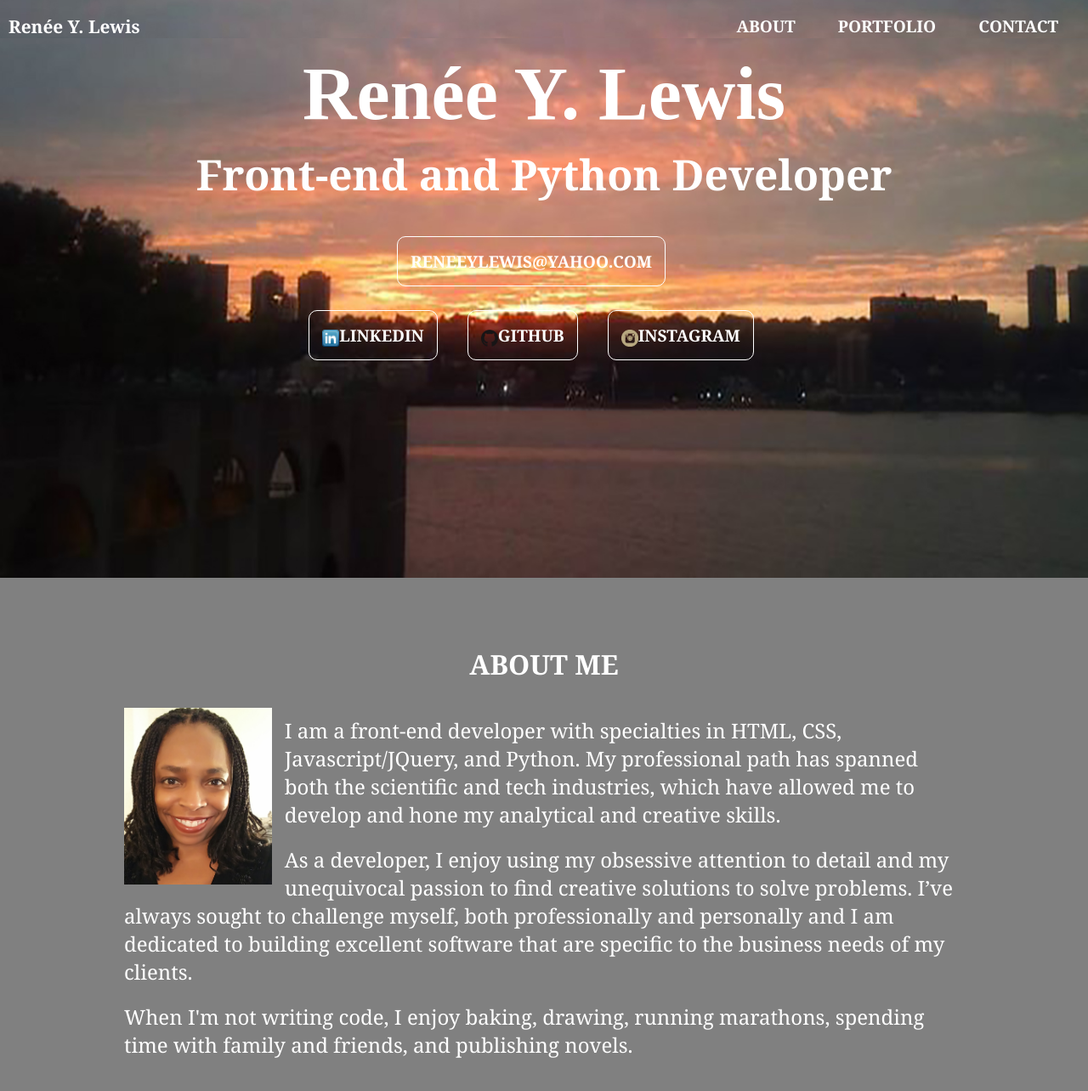
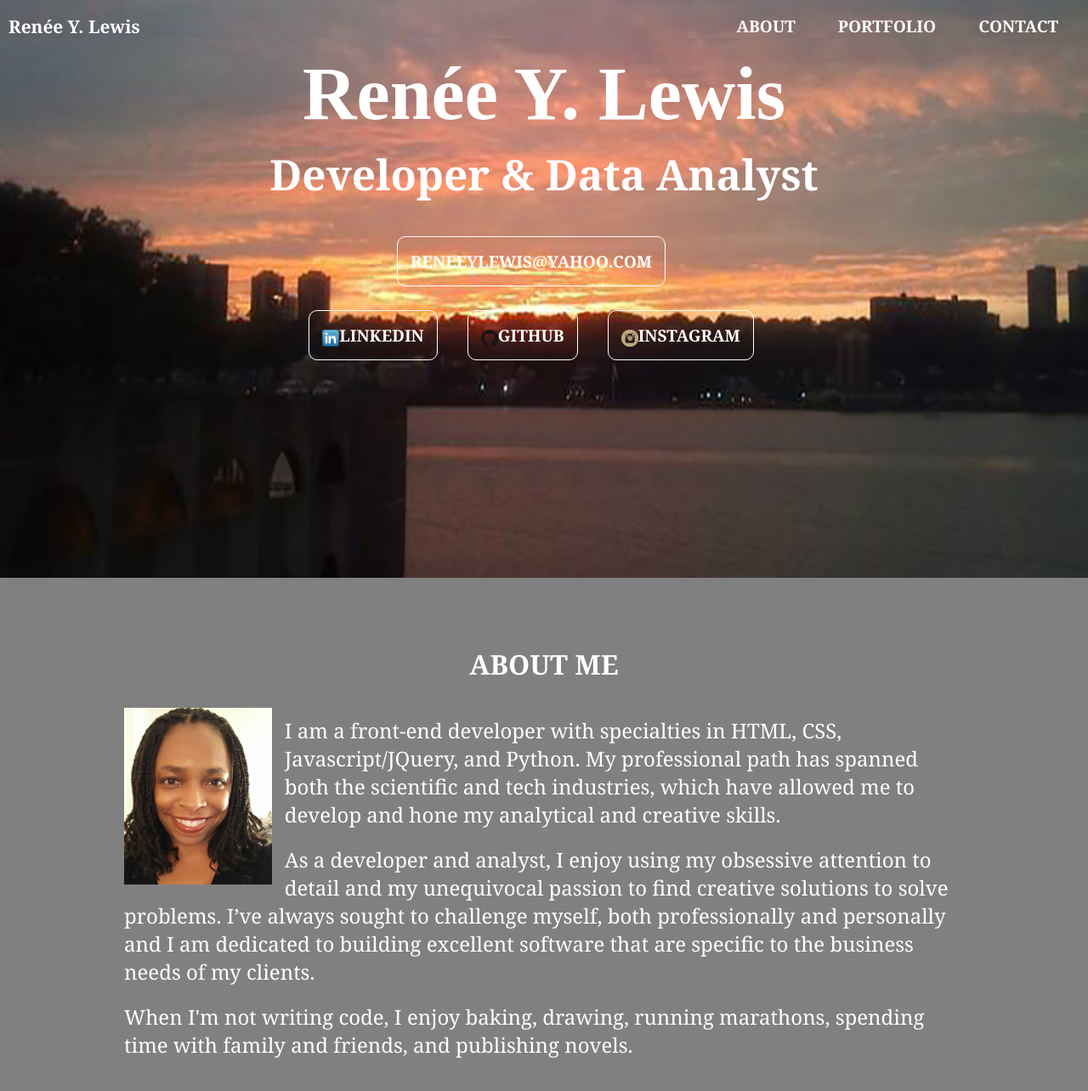
Before and after one commit to reneeylewis/developer-portfolio, a plain HTML site: page index.html in a window 1280 px wide. Shown: the top 1284 px of the page at 85% size. Drawn offline with Linux system fonts and the light colour scheme; a web font is replaced by a local one.

Commit message:
updated header text

```diff
--- a/index.html
+++ b/index.html
@@ -3,10 +3,10 @@
 <head>
 	<meta charset="UTF-8">
     <meta http-equiv="X-UA-Compatible" content="IE=edge">
-    <title>Renée Y. Lewis: Front-end & Python Developer</title>
+    <title>Renée Y. Lewis: Developer & Data Analyst</title>
     <meta name="viewport" content="width=device-width, initial-scale=1">
     <meta name="description" content="Renée Y. Lewis: Front-end & Python Developer">
-    <meta name="Keywords" content="Renée Y. Lewis, Renée Lewis, Web design, Web development, Front end, Front-end, Front-end development, HTML, HTML5, CSS, CSS3, Javascript, JQuery, Cascading Style Sheets, Python, Python Developer, Web Scraping, Web Scraper, Django, Responsive design, Data Visualization, D3">
+    <meta name="Keywords" content="Renée Y. Lewis, Renée Lewis, Web design, Web development, Front end, Front-end, Front-end development, HTML, HTML5, CSS, CSS3, Javascript, JQuery, Cascading Style Sheets, Data Analyst, Analyst, Python, Python Developer, Web Scraping, Web Scraper, Django, Responsive design, Data Visualization, D3">
 
     <!-- Custom CSS -->
 	<link rel="stylesheet" href="css/main.css">
@@ -25,7 +25,7 @@
     <!-- Header -->
     <header>
         <h1>Renée Y. Lewis</h1>
-        <h2>Front-end and Python Developer</h2>
+        <h2>Developer & Data Analyst</h2>
         <p><a href="mailto:RENEEYLEWIS@YAHOO.COM" class="social">RENEEYLEWIS@YAHOO.COM</a></p>
         <ul>
             <li class="headerlink"><a href="https://www.linkedin.com/in/reneeylewis" target="_blank" class="social"><img src="images/socialmedia/linkedin.png" title="Linkedin" width="20px" height="20px" />LINKEDIN</a></li>
@@ -43,7 +43,7 @@
             <p>I am a front-end developer with specialties in HTML, CSS, Javascript/JQuery, and Python. My professional path has spanned both the scientific and tech industries, which have allowed me to develop and hone my analytical and creative skills.
             </p>
 
-            <p>As a developer, I enjoy using my obsessive attention to detail and my unequivocal passion to find creative solutions to solve problems. I’ve always sought to challenge myself, both professionally and personally and I am dedicated to building excellent software that are specific to the business needs of my clients.
+            <p>As a developer and analyst, I enjoy using my obsessive attention to detail and my unequivocal passion to find creative solutions to solve problems. I’ve always sought to challenge myself, both professionally and personally and I am dedicated to building excellent software that are specific to the business needs of my clients.
             </p>
 
             <p>When I'm not writing code, I enjoy baking, drawing, running marathons, spending time with family and friends, and publishing novels.
```
